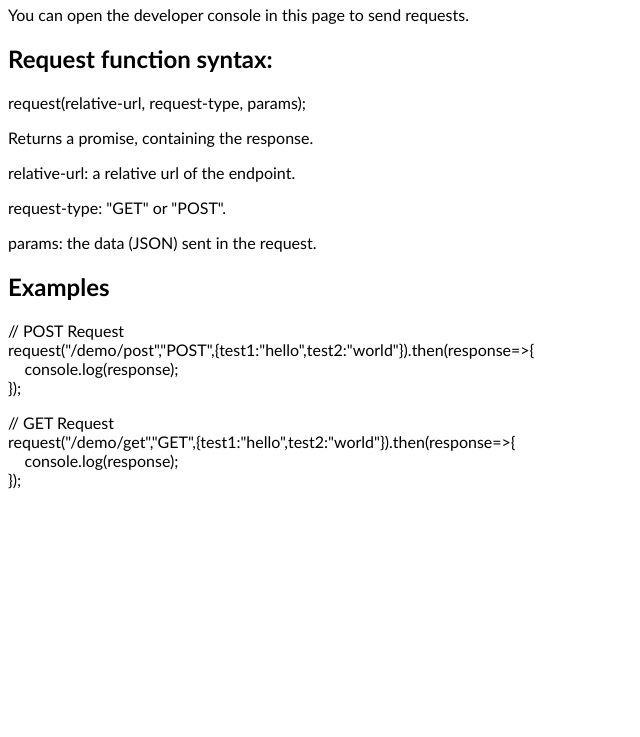
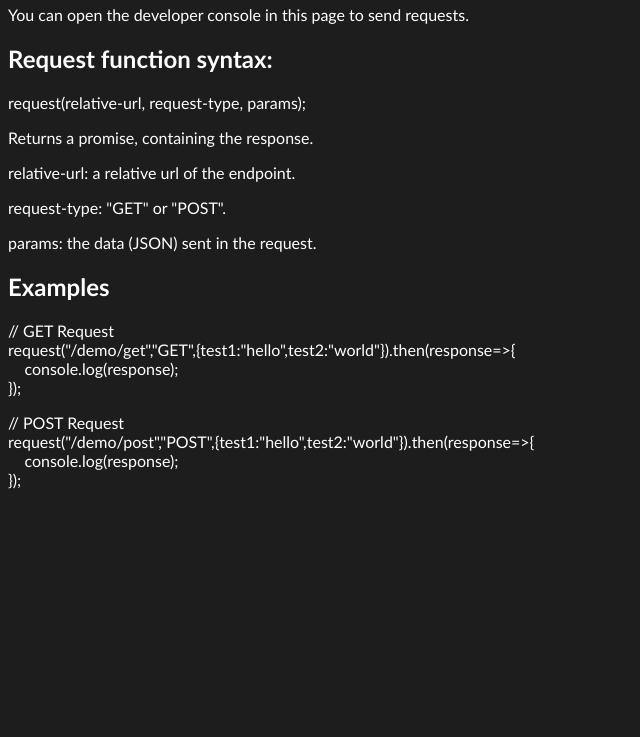
Before and after one commit to Team-Sudo-Code/REST-Noise-Reduction-API, a website: page index.html in a window 1280 px wide. Shown: the part 63-800 px from the top of the page, without its empty margins (0-640 px from the left). Drawn offline with Linux system fonts and the light colour scheme.

Commit message:
Switched to dark mode!

```diff
--- a/index.html
+++ b/index.html
@@ -11,14 +11,14 @@ Request function syntax:
 <p>params: the data (JSON) sent in the request.<br />
 <h2>Examples</h2>
 <pre>
-// POST Request
-request("/demo/post","POST",{test1:"hello",test2:"world"}).then(response=>{
+// GET Request
+request("/demo/get","GET",{test1:"hello",test2:"world"}).then(response=>{
     console.log(response);
 });
 </pre>
 <pre>
-// GET Request
-request("/demo/get","GET",{test1:"hello",test2:"world"}).then(response=>{
+// POST Request
+request("/demo/post","POST",{test1:"hello",test2:"world"}).then(response=>{
     console.log(response);
 });
 </pre>
@@ -66,5 +66,7 @@ request("/demo/get","GET",{test1:"hello",test2:"world"}).then(response=>{
 <style>
     * {
         font-family: Calibri,Candara,Segoe,Segoe UI,Optima,Arial,sans-serif;
+        color:white;
+        background-color:rgb(29,29,29);
     }
 </style>
--- a/index.js
+++ b/index.js
@@ -32,5 +32,5 @@ app.get('/', function (req, res) {
 app.use(favicon(__dirname + '/favicon.ico'));
 
 app.listen(process.env.PORT || 8000, () =>
-    console.log(`Example app listening on port ${process.env.PORT || 8000}!`),
+    console.log(`Server listening on port ${process.env.PORT || 8000}!`),
 );
```
